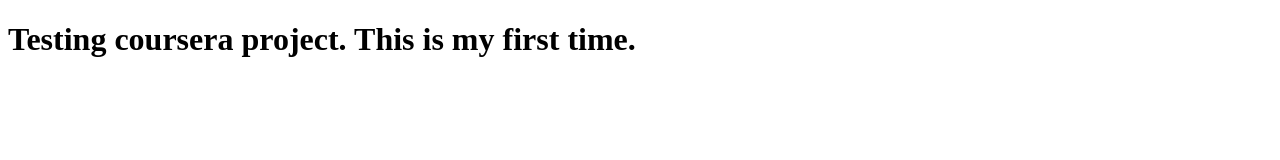
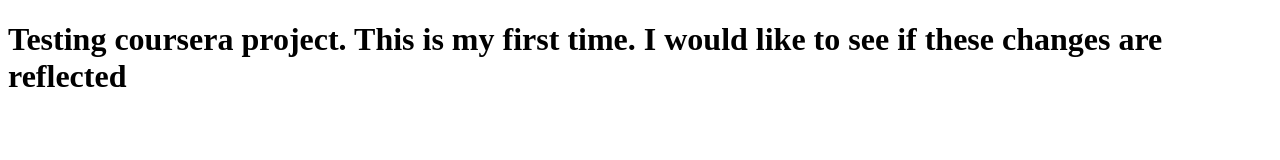
Before and after one commit to tejaswipe/courseera, a plain HTML site: page index.html in a window 1280 px wide. Drawn offline with Linux system fonts and the light colour scheme.

Commit message:
Trying second time

```diff
--- a/index.html
+++ b/index.html
@@ -5,6 +5,6 @@
     <title>Hello Test 1</title>
   </head>
   <body>
-    <h1>Testing coursera project. This is my first time.  </h1>
+    <h1>Testing coursera project. This is my first time. I would like to see if these changes are reflected </h1>
   </body>
 </html>
```
